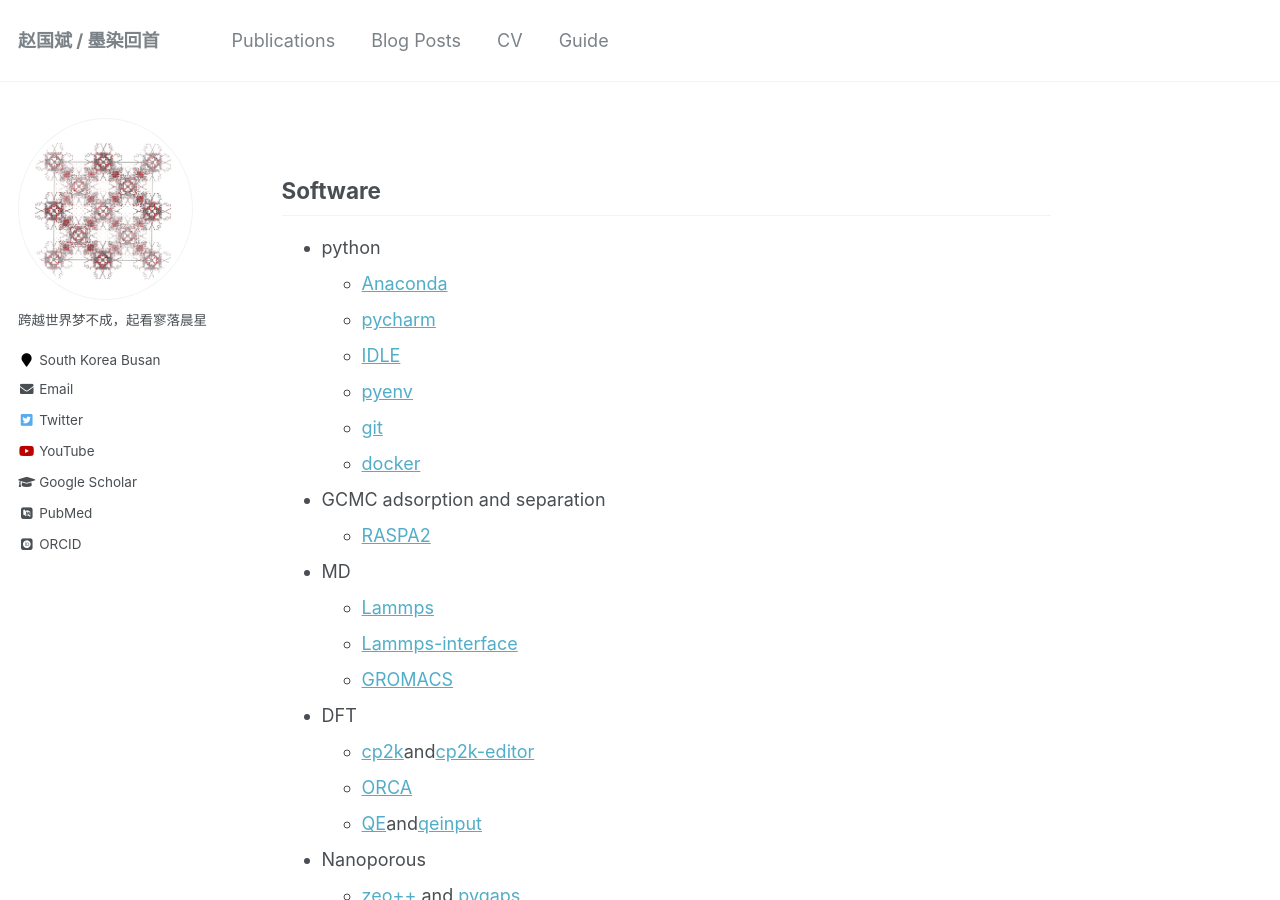
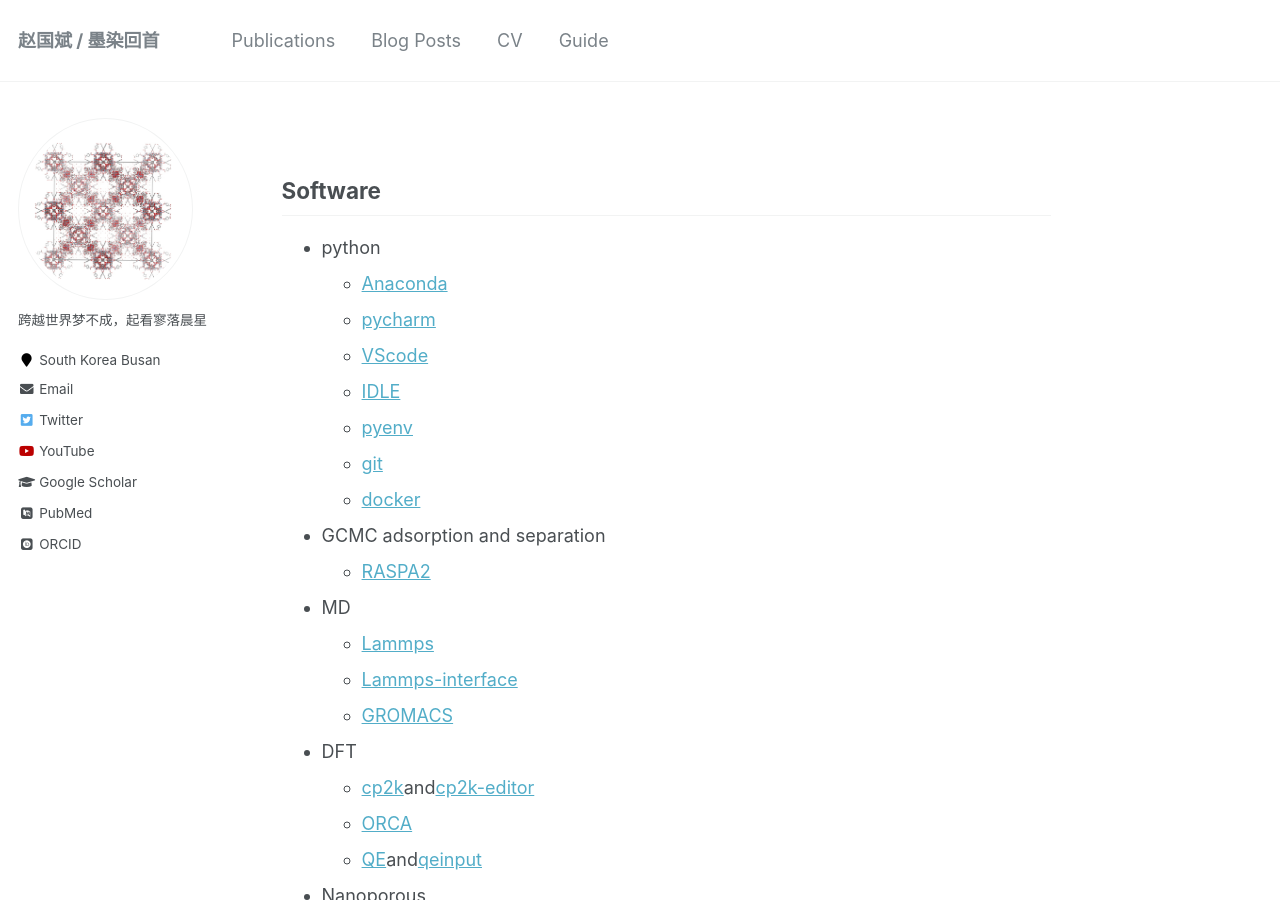
Before and after one commit to sxm13/ZGBshenxiaomoCV.github.io, a Jekyll site: the page built from _pages/markdown.md, in a window 1280 px wide and 900 px high. Built offline with Jekyll 4.4.1, drawn with Linux system fonts in a browser that asks for light colours; some web fonts are replaced.

Commit message:
Update markdown.md

```diff
--- a/_pages/markdown.md
+++ b/_pages/markdown.md
@@ -11,6 +11,7 @@
 * python
   * [Anaconda](https://www.anaconda.com/)
   * [pycharm](https://www.jetbrains.com/pycharm/)
+  * [VScode](https://code.visualstudio.com/)
   * [IDLE](https://www.python.org/)
   * [pyenv](https://github.com/pyenv/pyenv)
   * [git](https://git-scm.com/ "git")
```
